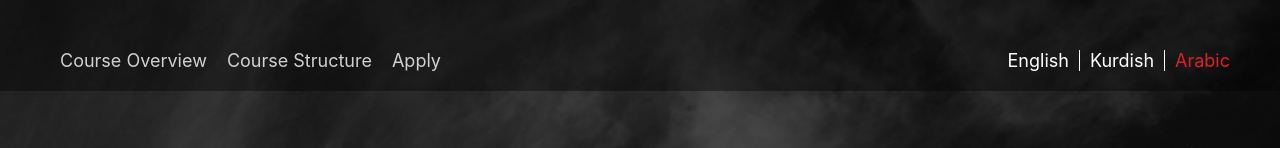
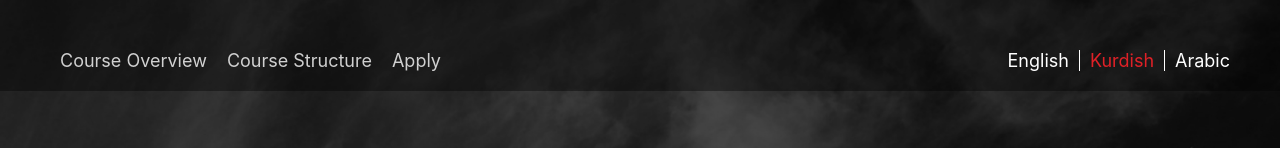
Before and after one commit to superbkibbles/cnn-academy, a Next.js app: page /cnn-academy/kur in a window 1280 px wide. Shown: the top 148 px of the page. Built offline with nearby package versions, Linux system fonts and the light colour scheme.

Commit message:
change active

```diff
--- a/components/kur/header/index.js
+++ b/components/kur/header/index.js
@@ -75,10 +75,10 @@ const Header = () => {
               <li variants={item}>
                 <Link href="/cnn-academy">English</Link>
               </li>
-              <li variants={item}>
+              <li variants={item} className={styles.active}>
                 <Link href="/cnn-academy/kur">Kurdish</Link>
               </li>
-              <li variants={item} className={styles.active}>
+              <li variants={item}>
                 <Link href="/cnn-academy/ar">Arabic</Link>
               </li>
             </motion.ul>
@@ -117,10 +117,10 @@ const Header = () => {
                 <li>
                   <Link href="/cnn-academy">English</Link>
                 </li>
-                <li>
+                <li className={styles.active}>
                   <Link href="/cnn-academy/kur">Kurdish</Link>
                 </li>
-                <li className={styles.active}>
+                <li>
                   <Link href="/cnn-academy/ar">Arabic</Link>
                 </li>
               </ul>
```
